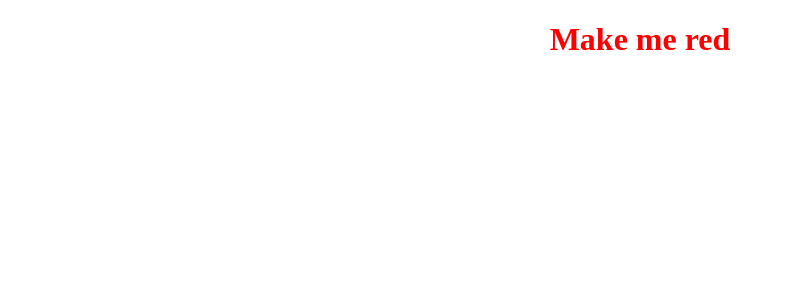
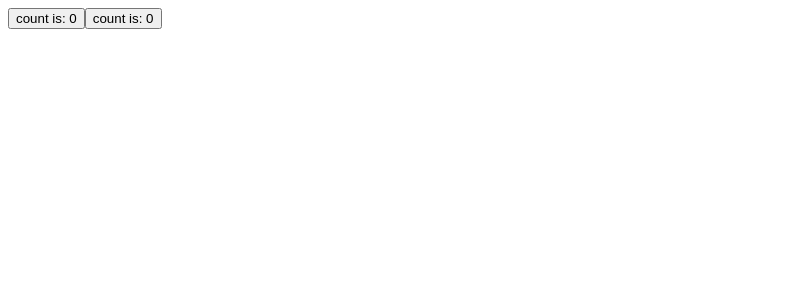
Before and after one commit to sumitroajiprabowo/vue3-composite-api, a Vue app: page / in a window 1280 px wide. Shown: the top 300 px of the page, without its empty margins (0-785 px from the left). Built offline with nearby package versions, Linux system fonts and the light colour scheme.

Commit message:
Event Listeners

```diff
--- a/src/App.vue
+++ b/src/App.vue
@@ -1,18 +1,22 @@
 <script setup>
 import { ref } from 'vue'
 
-const titleClass = ref('title')
+const count = ref(0)
+const count2 = ref(0)
+
+// increment the count
+const increment = () => {
+  count.value++
+}
+
+function incrementcount() {
+  count2.value++
+}
+
 </script>
 
 <template>
-  <h1 :class="titleClass">Make me red</h1>
+  <!-- make this button work -->
+  <button @click="increment">count is: {{ count }}</button>
+  <button @click="incrementcount">count is: {{ count2 }}</button>
 </template>
-
-<style>
-.title {
-  color: red;
-  text-align: center;
-  font-size: 2rem;
-  font-style: normal;
-}
-</style>
```
